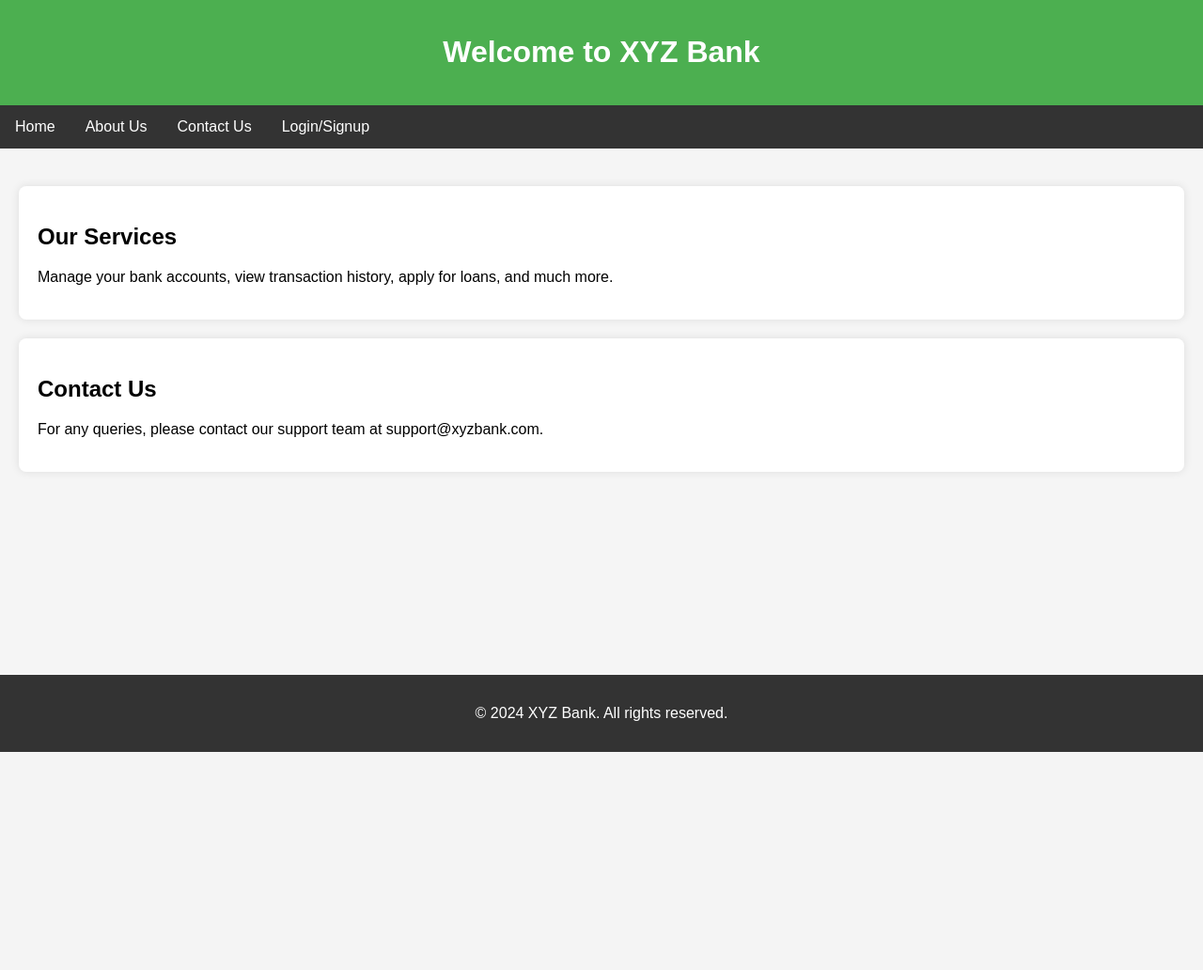
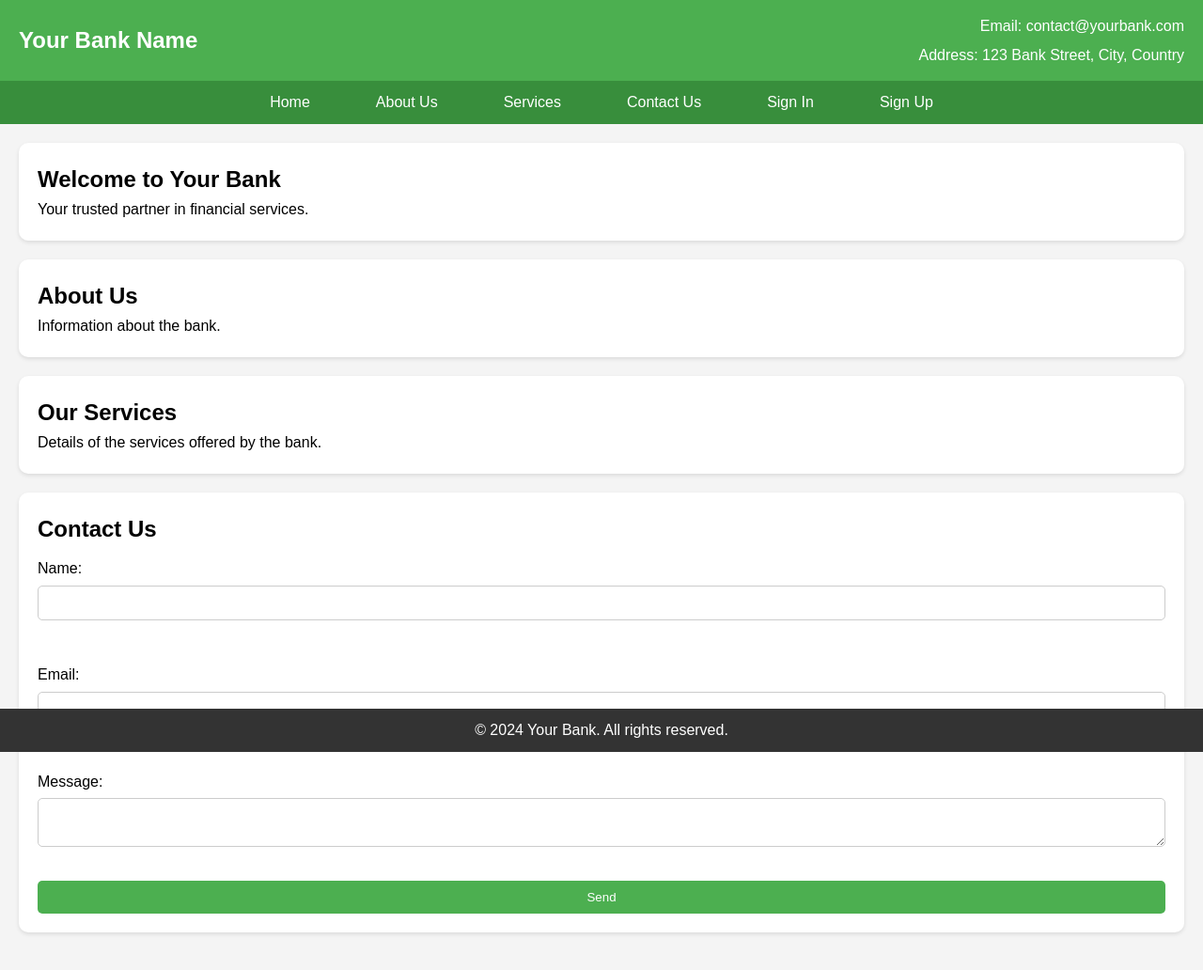
Before and after one commit to VijayFencer/Bank_Management_Django, a Django app: template banking_system/main/templates/home/home.html in a window 1280 px wide. Shown: the whole page at 94% size. Before the commit the page ends 800 px from the top, so only its background shows below. Run offline with Django 5.2, Linux system fonts and the light colour scheme; the template is opened without the code that fills it, so the values that code supplies are empty; parts of the project's set-up code (start-up, migrations or seed data) failed here and were passed over.

Commit message:
'homepage'

```diff
--- a/banking_system/banking_system/pyvenv.cfg
+++ b/banking_system/banking_system/pyvenv.cfg
@@ -2,4 +2,4 @@ home = C:\Users\Rajeshwaran\AppData\Local\Microsoft\WindowsApps\PythonSoftwareFo
 include-system-site-packages = false
 version = 3.11.9
 executable = C:\Users\Rajeshwaran\AppData\Local\Microsoft\WindowsApps\PythonSoftwareFoundation.Python.3.11_qbz5n2kfra8p0\python.exe
-command = C:\Users\Rajeshwaran\AppData\Local\Microsoft\WindowsApps\PythonSoftwareFoundation.Python.3.11_qbz5n2kfra8p0\python.exe -m venv D:\Phyton\Banking_System\banking_system\banking_system
+command = C:\Users\Rajeshwaran\AppData\Local\Microsoft\WindowsApps\PythonSoftwareFoundation.Python.3.11_qbz5n2kfra8p0\python.exe -m venv D:\Phyton\Banking_System\banking_system\Banking_System
--- a/banking_system/main/static/css/style.css
+++ b/banking_system/main/static/css/style.css
@@ -1,59 +1,120 @@
+* {
+    margin: 0;
+    padding: 0;
+    box-sizing: border-box;
+}
+
 body {
     font-family: Arial, sans-serif;
-    margin: 0;
-    padding: 0;
-    background-color: #f5f5f5;
+    line-height: 1.6;
+    background-color: #f4f4f4;
 }
 
-header {
+.header-container {
+    display: flex;
+    justify-content: space-between;
+    align-items: center;
     background-color: #4CAF50;
-    color: white;
-    padding: 1em 0;
-    text-align: center;
+    color: #fff;
+    padding: 10px 20px;
+}
+
+.bank-name {
+    font-size: 1.5em;
+    font-weight: bold;
+}
+
+.contact-details {
+    text-align: right;
+}
+
+.contact-details p {
+    margin: 5px 0;
+}
+
+nav {
+    background-color: #388E3C;
+    position: sticky;
+    top: 0;
+    z-index: 1000;
 }
 
 nav ul {
-    background-color: #333;
-    list-style-type: none;
-    margin: 0;
-    padding: 0;
-    overflow: hidden;
+    list-style: none;
+    display: flex;
+    justify-content: center;
 }
 
 nav ul li {
-    float: left;
+    margin: 0 15px;
 }
 
 nav ul li a {
+    color: #fff;
+    text-decoration: none;
+    padding: 10px 20px;
     display: block;
-    color: white;
-    text-align: center;
-    padding: 14px 16px;
-    text-decoration: none;
+    border-radius: 20px;
 }
 
 nav ul li a:hover {
-    background-color: #111;
+    background-color: #2E7D32;
 }
 
 main {
     padding: 20px;
+    background-color: #f4f4f4;
 }
 
-section {
-    background-color: white;
-    margin: 20px 0;
+main section {
+    margin-bottom: 20px;
     padding: 20px;
-    border-radius: 8px;
-    box-shadow: 0 0 10px rgba(0,0,0,0.1);
+    background-color: #fff;
+    border-radius: 10px;
+    box-shadow: 0 2px 4px rgba(0, 0, 0, 0.1);
 }
 
 footer {
     background-color: #333;
-    color: white;
+    color: #fff;
     text-align: center;
-    padding: 1em 0;
+    padding: 10px 0;
     position: fixed;
     width: 100%;
     bottom: 0;
 }
+
+/* Contact Us Form Styling */
+form {
+    display: flex;
+    flex-direction: column;
+}
+
+form label {
+    margin: 10px 0 5px;
+}
+
+form input, form textarea {
+    padding: 10px;
+    margin-bottom: 10px;
+    border: 1px solid #ccc;
+    border-radius: 5px;
+}
+
+form button {
+    padding: 10px;
+    background-color: #4CAF50;
+    color: #fff;
+    border: none;
+    border-radius: 5px;
+    cursor: pointer;
+}
+
+form button:hover {
+    background-color: #388E3C;
+}
+
+/* Hide Navbar */
+.hide-navbar {
+    display: none;
+}
--- a/banking_system/main/templates/home/home.html
+++ b/banking_system/main/templates/home/home.html
@@ -1,36 +1,62 @@
-{% load static %}
+{%load static%}
 <!DOCTYPE html>
 <html lang="en">
 <head>
     <meta charset="UTF-8">
     <meta name="viewport" content="width=device-width, initial-scale=1.0">
-    <title>Banking Management System</title>
-    <link rel="stylesheet"href="{% static 'css/style.css' %}">
+    <title>Bank Management System</title>
+    <link rel="stylesheet" href="{% static 'css/style.css' %}">
+    <script src="script.js" defer></script>
 </head>
 <body>
     <header>
-        <h1>Welcome to XYZ Bank</h1>
+        <div class="header-container">
+            <div class="bank-name">Your Bank Name</div>
+            <div class="contact-details">
+                <p>Email: contact@yourbank.com</p>
+                <p>Address: 123 Bank Street, City, Country</p>
+            </div>
+        </div>
+        <nav id="navbar">
+            <ul>
+                <li><a href="#home">Home</a></li>
+                <li><a href="#about">About Us</a></li>
+                <li><a href="#services">Services</a></li>
+                <li><a href="#contact" id="contact-link">Contact Us</a></li>
+                <li><a href="/login">Sign In</a></li>
+                <li><a href="/signup">Sign Up</a></li>
+
+            </ul>
+        </nav>
     </header>
-    <nav>
-        <ul>
-            <li><a href="#">Home</a></li>
-            <li><a href="#">About Us</a></li>
-            <li><a href="#">Contact Us</a></li>
-            <li><a href="#">Login/Signup</a></li>
-        </ul>
-    </nav>
     <main>
-        <section>
+        <section id="home">
+            <h1>Welcome to Your Bank</h1>
+            <p>Your trusted partner in financial services.</p>
+        </section>
+        <section id="about">
+            <h2>About Us</h2>
+            <p>Information about the bank.</p>
+        </section>
+        <section id="services">
             <h2>Our Services</h2>
-            <p>Manage your bank accounts, view transaction history, apply for loans, and much more.</p>
+            <p>Details of the services offered by the bank.</p>
         </section>
-        <section>
+        <section id="contact">
             <h2>Contact Us</h2>
-            <p>For any queries, please contact our support team at support@xyzbank.com.</p>
+            <form>
+                <label for="name">Name:</label>
+                <input type="text" id="name" name="name" required><br>
+                <label for="email">Email:</label>
+                <input type="email" id="email" name="email" required><br>
+                <label for="message">Message:</label>
+                <textarea id="message" name="message" required></textarea><br>
+                <button type="submit">Send</button>
+            </form>
         </section>
     </main>
     <footer>
-        <p>&copy; 2024 XYZ Bank. All rights reserved.</p>
+        <p>&copy; 2024 Your Bank. All rights reserved.</p>
     </footer>
 </body>
 </html>
--- a/banking_system/main/urls.py
+++ b/banking_system/main/urls.py
@@ -4,5 +4,5 @@ from . import views
 
 urlpatterns = [
     path('', views.home, name='home'),
-    path('/add',views.add,name='add'),  # Root URL
+    path('add',views.home,name='add'),  # Root URL
 ]
```
Also changed, not shown: 2 other files.
